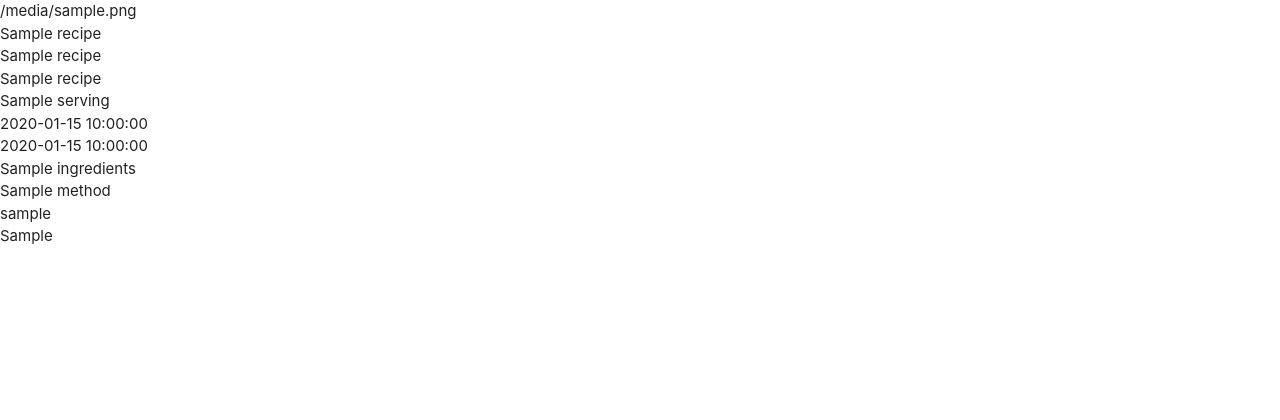
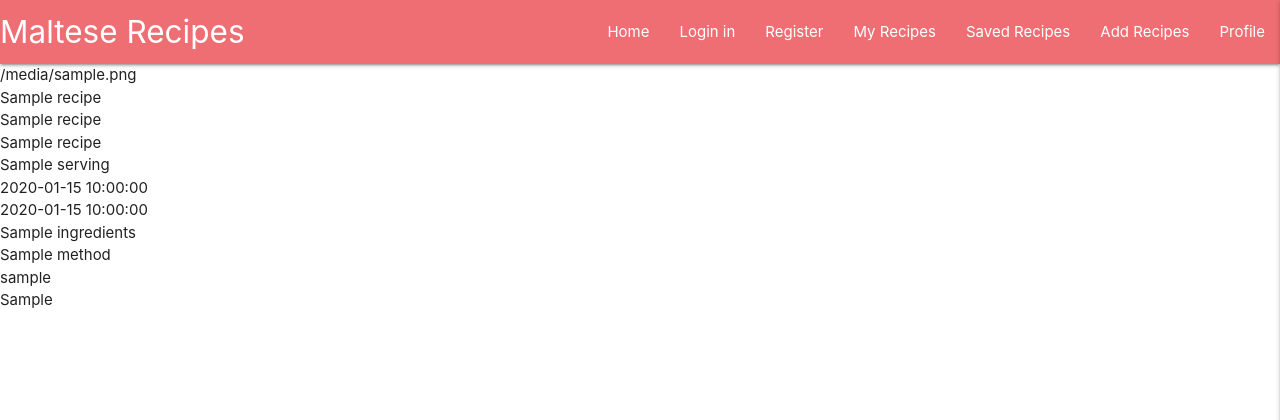
Before and after one commit to ShyanM/maltese-recipes, a Flask app: page / in a window 1280 px wide. Shown: the top 420 px of the page. Run offline with Flask 2, Linux system fonts and the light colour scheme; a database or web service that is not in the repository returns one stand-in record (values such as "Sample title"); some libraries are stand-ins or nearby versions.

Commit message:
Add navbar in base.html

```diff
--- a/static/js/script.js
+++ b/static/js/script.js
@@ -0,0 +1,3 @@
+$(document).ready(function(){
+    $('.sidenav').sidenav({edge: "right"});
+  });
--- a/templates/base.html
+++ b/templates/base.html
@@ -1,5 +1,6 @@
 <!DOCTYPE html>
 <html lang="en">
+
 <head>
     <meta charset="UTF-8">
     <meta http-equiv="X-UA-Compatible" content="IE=edge">
@@ -7,13 +8,46 @@
     <link rel="stylesheet" href="https://cdnjs.cloudflare.com/ajax/libs/font-awesome/5.15.4/css/all.min.css"
         integrity="sha512-1ycn6IcaQQ40/MKBW2W4Rhis/DbILU74C1vSrLJxCq57o941Ym01SwNsOMqvEBFlcgUa6xLiPY/NS5R+E6ztJQ=="
         crossorigin="anonymous" referrerpolicy="no-referrer" / type="text/css">
-    <link rel="stylesheet" href="https://cdnjs.cloudflare.com/ajax/libs/materialize/1.0.0/css/materialize.min.css" type="text/css">
+    <link rel="stylesheet" href="https://cdnjs.cloudflare.com/ajax/libs/materialize/1.0.0/css/materialize.min.css"
+        type="text/css">
     <link rel="stylesheet" href="{{ url_for('static', filename='css/style.css') }}" type="text/css">
     {% block styles %}
     {% endblock %}
     <title>Maltese Recipes</title>
 </head>
+
 <body>
+
+    <header>
+
+        <!-- Main nav bar -->
+        <nav class="nav-extended">
+            <div class="nav-wrapper">
+                <a href="{{ url_for('all_recipes') }}" class="brand-logo">Maltese Recipes</a>
+                <a href="#" data-target="mobile-demo" class="sidenav-trigger right"><i class="fa fa-bars"></i></a>
+                <ul class="right hide-on-med-and-down">
+                    <li><a href="{{ url_for('all_recipes') }}">Home</a></li>
+                    <li><a href="#">Login in</a></li>
+                    <li><a href="#">Register</a></li>
+                    <li><a href="#">My Recipes</a></li>
+                    <li><a href="#">Saved Recipes</a></li>
+                    <li><a href="#">Add Recipes</a></li>
+                    <li><a href="#">Profile</a></li>
+                </ul>
+            </div>
+        </nav>
+
+        <!-- Mobile side nav bar-->
+        <ul class="sidenav" id="mobile-demo">
+            <li><a href="{{ url_for('all_recipes') }}">Home</a></li>
+            <li><a href="#">Login in</a></li>
+            <li><a href="#">Register</a></li>
+            <li><a href="#">My Recipes</a></li>
+            <li><a href="#">Saved Recipes</a></li>
+            <li><a href="#">Add Recipes</a></li>
+            <li><a href="#">Profile</a></li>
+        </ul>
+    </header>
 
     {% block content %}
     {% endblock %}
@@ -26,4 +60,5 @@
     {% block scripts %}
     {% endblock %}
 </body>
+
 </html>
```
